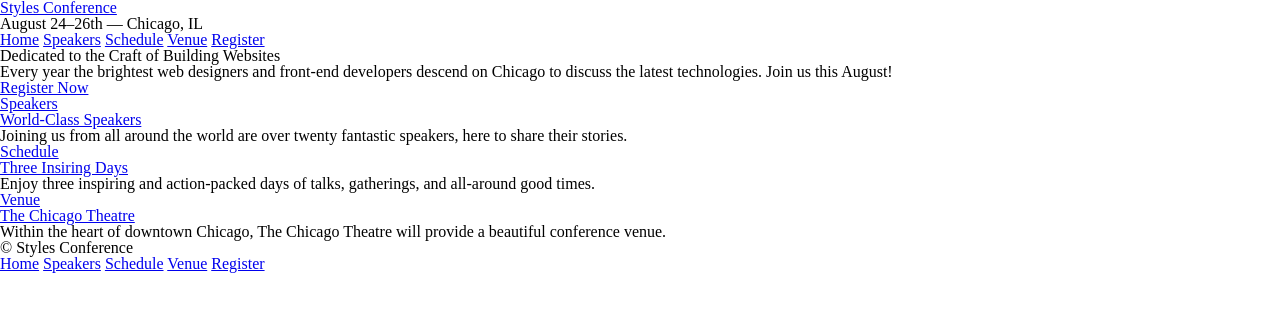
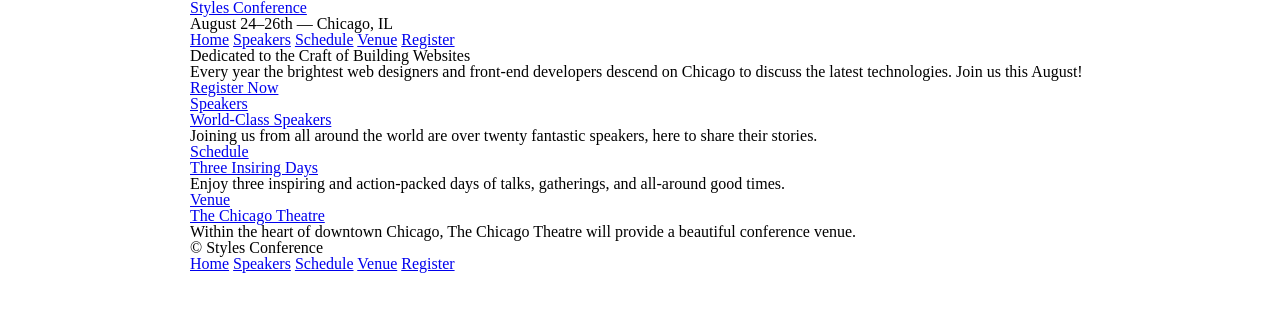
Before and after one commit to msagerup/Conference-website, a plain HTML site: page index.html in a window 1280 px wide. Drawn offline with Linux system fonts and the light colour scheme.

Commit message:
adding css

```diff
--- a/assets/stylesheets/main.css
+++ b/assets/stylesheets/main.css
@@ -46,3 +46,18 @@ table {
 	border-collapse: collapse;
 	border-spacing: 0;
 }
+
+*,
+*:before,
+*:after {
+ -webkit-box-sizing: border-box;
+     -moz-box-sizing: border-box;
+          box-sizing: border-box;
+}
+
+.container {
+	margin: 0 auto;
+	padding-left: 30px;
+	padding-right: 30px;
+	width: 960px;
+}
--- a/index.html
+++ b/index.html
@@ -8,7 +8,7 @@
 
   <body>
 
-    <header>
+    <header class="container">
       <h1>
       <a href="index.html">Styles Conference</a>
       </h1>
@@ -24,13 +24,13 @@
 
     </header>
 
-    <section>
+    <section class="container">
       <h2>Dedicated to the Craft of Building Websites</h2>
       <p>Every year the brightest web designers and front-end developers descend on Chicago to discuss the latest technologies. Join us this August!</p>
       <a href="register.html">Register Now</a>
     </section>
 
-    <section>
+    <section class="container">
 
       <section>
         <a href="speaker.html">
@@ -58,7 +58,7 @@
 
     </section>
 
-    <footer>
+    <footer class="container">
       <small>&copy; Styles Conference</small>
       <nav>
         <a href="index.html">Home</a>
```
